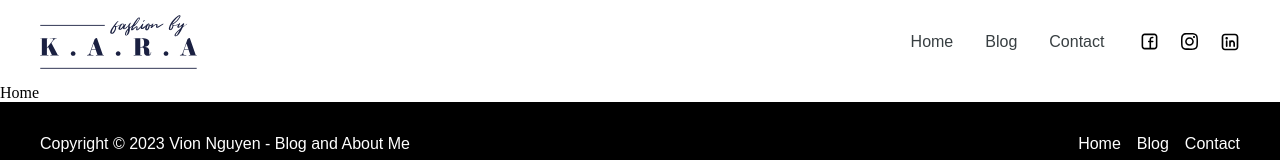
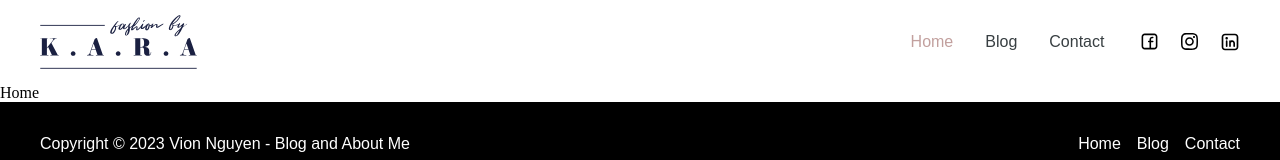
Before and after one commit to viondeveloper/vion-blog, a Next.js app: page / in a window 1280 px wide. Shown: the top 160 px of the page. Built offline with nearby package versions, Linux system fonts and the light colour scheme.

Commit message:
update css header

```diff
--- a/src/Layout/Header/header.module.scss
+++ b/src/Layout/Header/header.module.scss
@@ -1,7 +1,8 @@
 @import "../../styles/variables.module.scss";
 
 .siteHeader {
-  font-family: "Montserrat", sans-serif, Verdana, "Courier New", Courier, monospace;
+  font-family: "Montserrat", sans-serif, Verdana, "Courier New", Courier,
+    monospace;
   position: relative;
   z-index: 99;
 }
@@ -105,7 +106,6 @@
   position: relative;
 
   li {
-    line-height: 70px;
     display: flex;
     justify-content: center;
     flex-direction: column;
@@ -119,16 +119,25 @@
     vertical-align: baseline;
 
     a {
+      font-family: "Montserrat", sans-serif;
       color: $text_black;
       text-decoration: none;
       display: flex;
       align-items: center;
       height: 100%;
       padding: 0 1em;
-      transition: all .2s linear;
+      transition: all 0.2s linear;
+
+      &.selected {
+        color: $pink;
+      }
+
+      &.default {
+        color: $pink;
+      }
     }
 
-    a:visited {
+    a:hover {
       color: $pink;
     }
   }
@@ -169,7 +178,7 @@
       background: transparent;
 
       span {
-        transition: all .2s linear;
+        transition: all 0.2s linear;
         display: inline-flex;
         align-items: center;
         flex-wrap: wrap;
--- a/src/Layout/Header/index.tsx
+++ b/src/Layout/Header/index.tsx
@@ -1,4 +1,4 @@
-import React, { FC, useCallback } from "react";
+import React, { FC, useCallback, useMemo, useState } from "react";
 import classes from "./header.module.scss";
 import Image from "next/image";
 import Link from "next/link";
@@ -8,20 +8,21 @@ import logo from "../../assets/img/kara-logo-free.svg";
 import IconFb from "../../assets/icon/ic_facebook.svg";
 import IconIns from "../../assets/icon/ic_instagram.svg";
 import IconLinkedin from "../../assets/icon/ic_linkedin.svg";
+import { useRouter } from "next/router";
 
 const listMenuHeader = [
   {
-    id: 1,
+    id: "home",
     name: "Home",
     url: "/",
   },
   {
-    id: 2,
+    id: "blog",
     name: "Blog",
     url: "/blog",
   },
   {
-    id: 3,
+    id: "contact",
     name: "Contact",
     url: "/contact",
   },
@@ -29,19 +30,19 @@ const listMenuHeader = [
 
 const listIconContact = [
   {
-    id: "ic1",
+    id: "icFb",
     alt: "icon-facebook",
     src: IconFb,
     url: "https://facebook.com/minhhiep.deptrai",
   },
   {
-    id: "ic2",
+    id: "icIns",
     alt: "icon-instagram",
     src: IconIns,
     url: "https://instagram.com/vion.ng99",
   },
   {
-    id: "ic3",
+    id: "icLinkedin",
     alt: "icon-linkedin",
     src: IconLinkedin,
     url: "https://linkedin.com/in/vion-nguyen-0965a4266",
@@ -49,6 +50,12 @@ const listIconContact = [
 ];
 
 const Header: FC = () => {
+  const [selectedLink, setSelectedLink] = useState<string | null>(null);
+  const { asPath } = useRouter();
+  const handleLinkClick = useCallback((link: string) => {
+    setSelectedLink(link);
+  }, []);
+
   return (
     <div className={classes.siteHeader}>
       <div className={classes.mainHeaderWrap}>
@@ -78,7 +85,20 @@ const Header: FC = () => {
                       <ul className={classes.listUl}>
                         {listMenuHeader.map((it) => (
                           <li key={it.id}>
-                            <Link href={it.url}>{it.name}</Link>
+                            <Link
+                              href={it.url}
+                              onClick={() => handleLinkClick(it.id)}
+                              className={cx(
+                                selectedLink === it.id ? classes.selected : "",
+                                asPath === "/"
+                                  ? it.id === "home"
+                                    ? classes.default
+                                    : ""
+                                  : ""
+                              )}
+                            >
+                              {it.name}
+                            </Link>
                           </li>
                         ))}
                       </ul>
@@ -94,9 +114,9 @@ const Header: FC = () => {
                         rel="noopener noreferrer"
                         key={it.id}
                         className={cx({
-                          [classes.linkFb]: it.id === "ic1",
-                          [classes.linkIns]: it.id === "ic2",
-                          [classes.linkLinkedin]: it.id === "ic3",
+                          [classes.linkFb]: it.id === "icFb",
+                          [classes.linkIns]: it.id === "icIns",
+                          [classes.linkLinkedin]: it.id === "icLinkedin",
                         })}
                       >
                         <span>
@@ -105,9 +125,9 @@ const Header: FC = () => {
                             alt={it.alt}
                             priority
                             className={cx({
-                              [classes.icFb]: it.id === "ic1",
-                              [classes.icIns]: it.id === "ic2",
-                              [classes.icLinkedin]: it.id === "ic3",
+                              [classes.icFb]: it.id === "icFb",
+                              [classes.icIns]: it.id === "icIns",
+                              [classes.icLinkedin]: it.id === "icLinkedin",
                             })}
                           />
                         </span>
```
